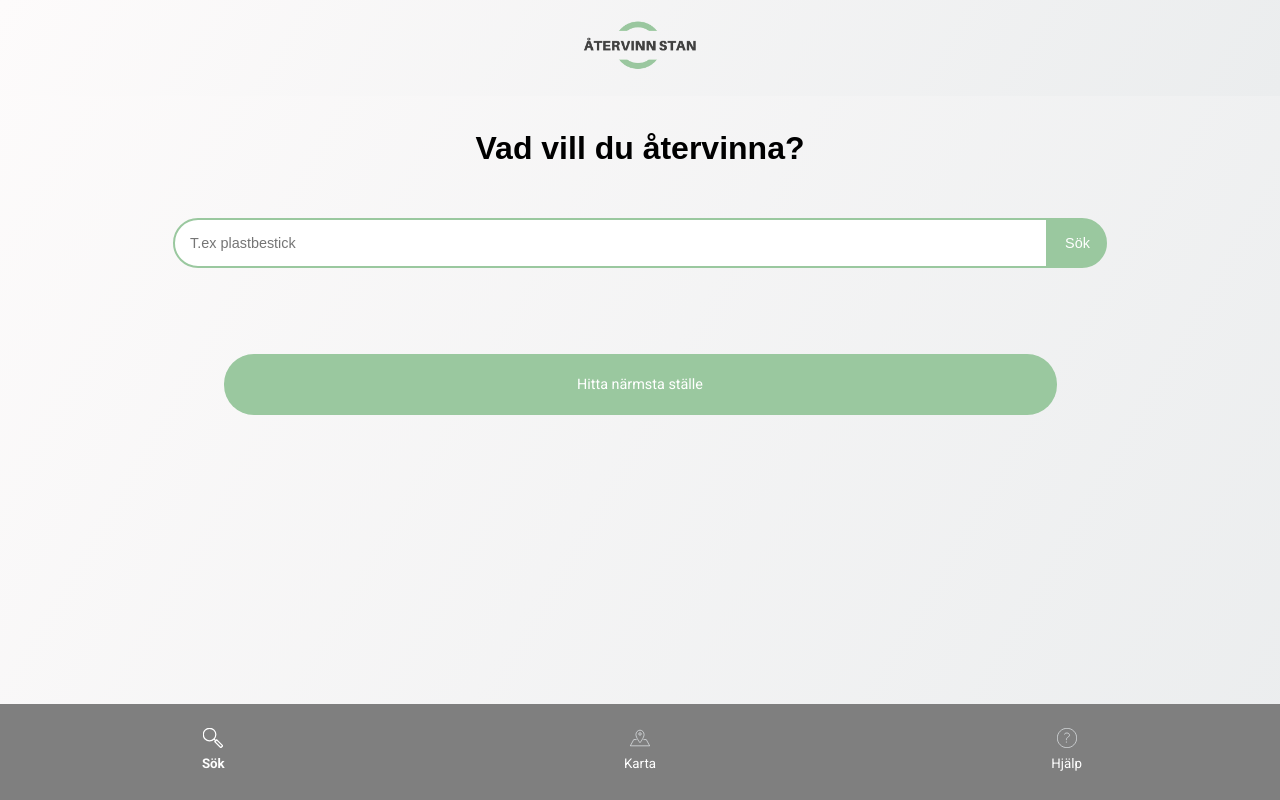
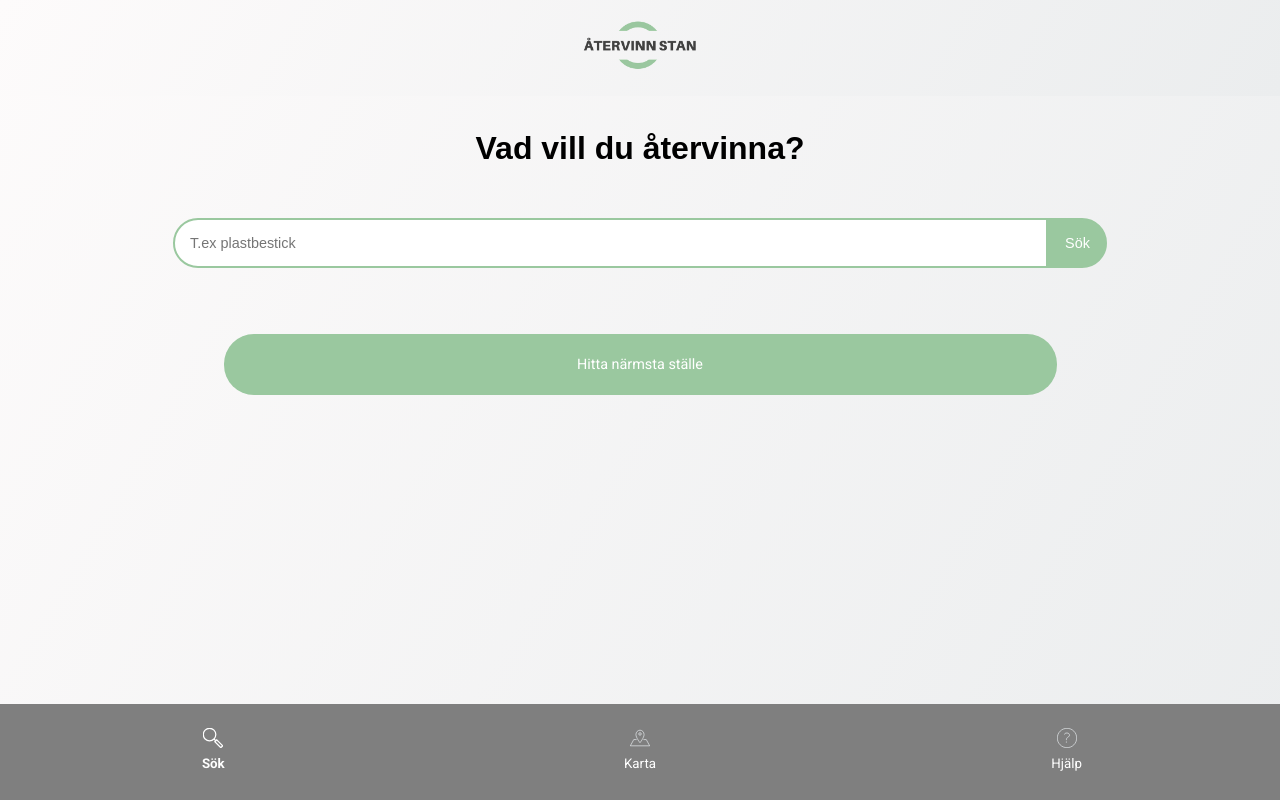
Before and after one commit to uddesson/atervinn-stan-prototype, a React (Create React App) app: page / in a window 1280 px wide. Built offline with nearby package versions, Linux system fonts and the light colour scheme; a web font is replaced by a local one.

Commit message:
Test new padding on container-inner

```diff
--- a/src/App.css
+++ b/src/App.css
@@ -66,7 +66,7 @@ header {
 }
 
 .container-inner {
-    padding: 30px;
+    padding: 10px 30px 30px 30px;
 }
 
 nav {
```
